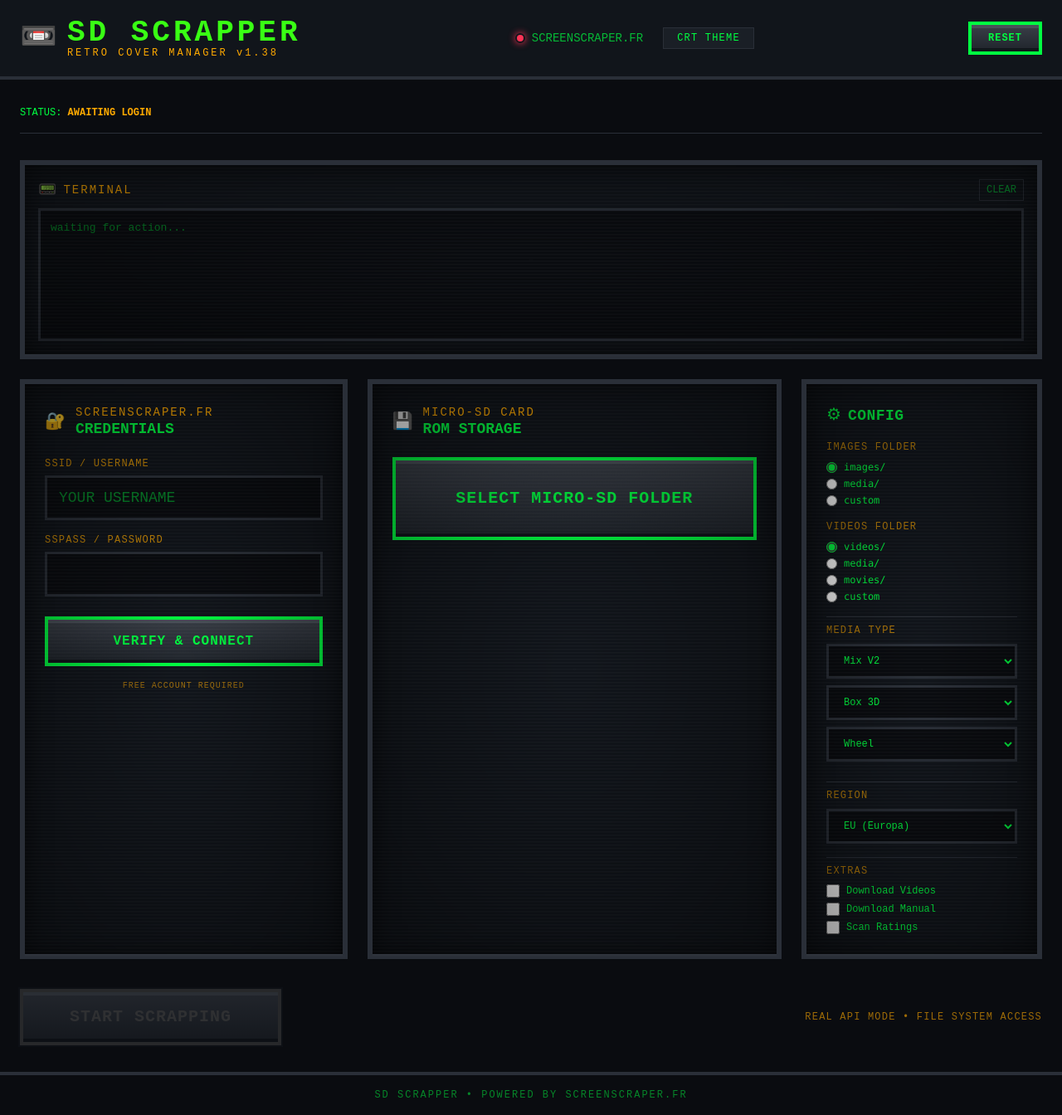
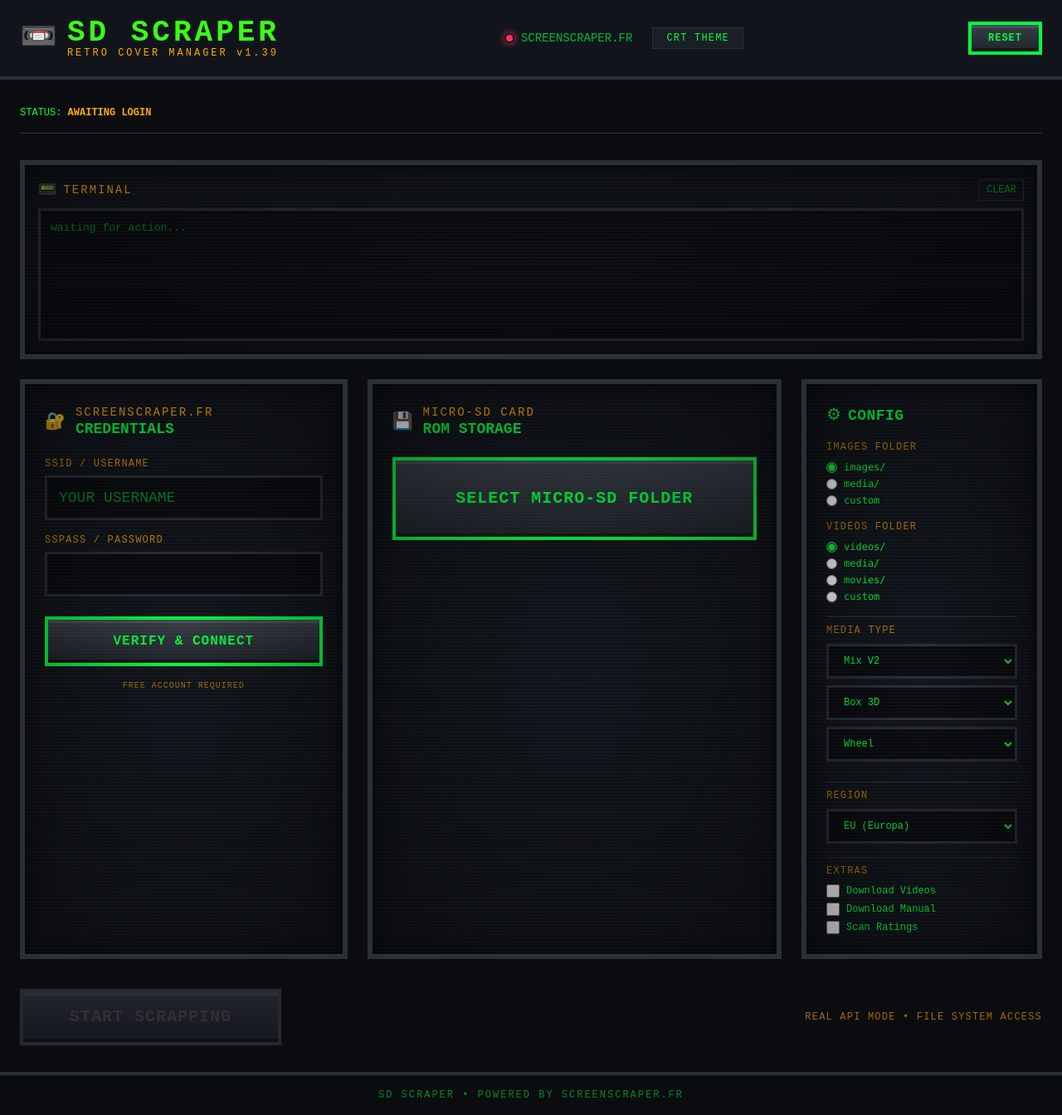
Before and after one commit to koko004/sd-scraper, a React (Vite) app: page / in a window 1280 px wide. Shown: the whole page at 83% size. Built offline with nearby package versions, Linux system fonts and the light colour scheme.

Commit message:
v1.39 - Rename SD Scrapper to SD Scraper

```diff
--- a/index.html
+++ b/index.html
@@ -3,7 +3,7 @@
   <head>
     <meta charset="UTF-8" />
     <meta name="viewport" content="width=device-width, initial-scale=1.0" />
-    <title>SD SCRAPPER RETRO | Cover Manager for Retro ROMs</title>
+    <title>SD SCRAPER RETRO | Cover Manager for Retro ROMs</title>
   </head>
   <body>
     <div id="root"></div>
--- a/src/App.tsx
+++ b/src/App.tsx
@@ -70,7 +70,7 @@
   'pico8': 999, 'pico-8': 999, 'j2me': 999, 'pymo': 999
 };
 
-export default function SDScrapperRetro() {
+export default function SDScraperRetro() {
   const [credentials, setCredentials] = useState({ ssid: '', sspass: '' });
   const [isLoggedIn, setIsLoggedIn] = useState(false);
   const [loggedUser, setLoggedUser] = useState('');
@@ -766,7 +766,7 @@
     setDownloadedCovers([]);
     setFailedDownloads([]);
 
-    addLog('=== STARTING SCRAPING v1.38 ===', 'info');
+    addLog('=== STARTING SCRAPING v1.39 ===', 'info');
     addLog('Usuario: ' + credentials.ssid, 'info');
 
     // Request write permission for the folder
@@ -1000,8 +1000,8 @@
           <div className="flex items-center gap-3">
             <div className="text-4xl">📼</div>
             <div>
-              <h1 className="text-4xl font-bold tracking-[4px] text-[#39ff14]">SD SCRAPPER</h1>
-              <div className="text-xs tracking-[3px] text-[#ffaa00] -mt-1">RETRO COVER MANAGER v1.38</div>
+              <h1 className="text-4xl font-bold tracking-[4px] text-[#39ff14]">SD SCRAPER</h1>
+              <div className="text-xs tracking-[3px] text-[#ffaa00] -mt-1">RETRO COVER MANAGER v1.39</div>
             </div>
           </div>
 
@@ -1314,7 +1314,7 @@
       </div>
 
       <div className="border-t-4 border-[#2a2f38] py-4 text-center text-xs text-[#00ff41]/50 tracking-[2px]">
-        SD SCRAPPER • POWERED BY SCREENSCRAPER.FR
+        SD SCRAPER • POWERED BY SCREENSCRAPER.FR
       </div>
 
       {showGallery && (
```
Also changed, not shown: 1 other file (tests, documents, lock files or other folders).
